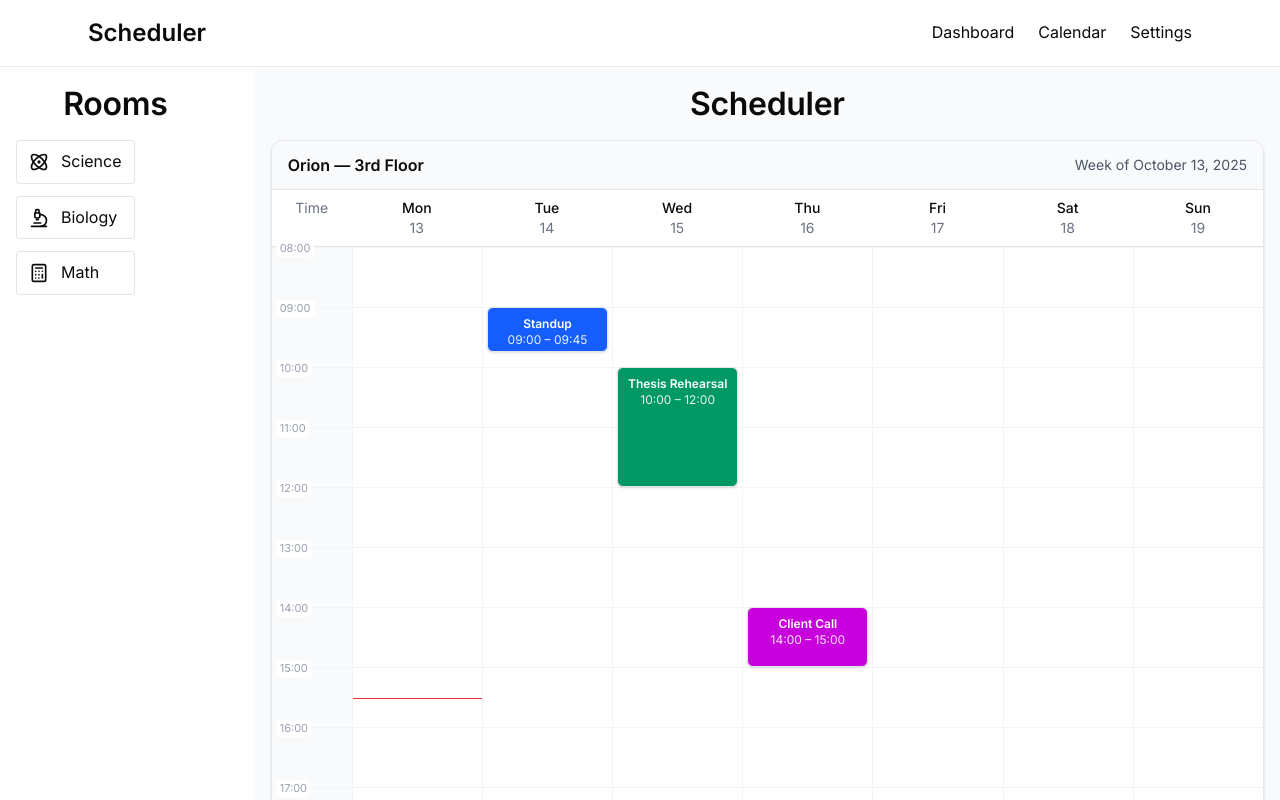
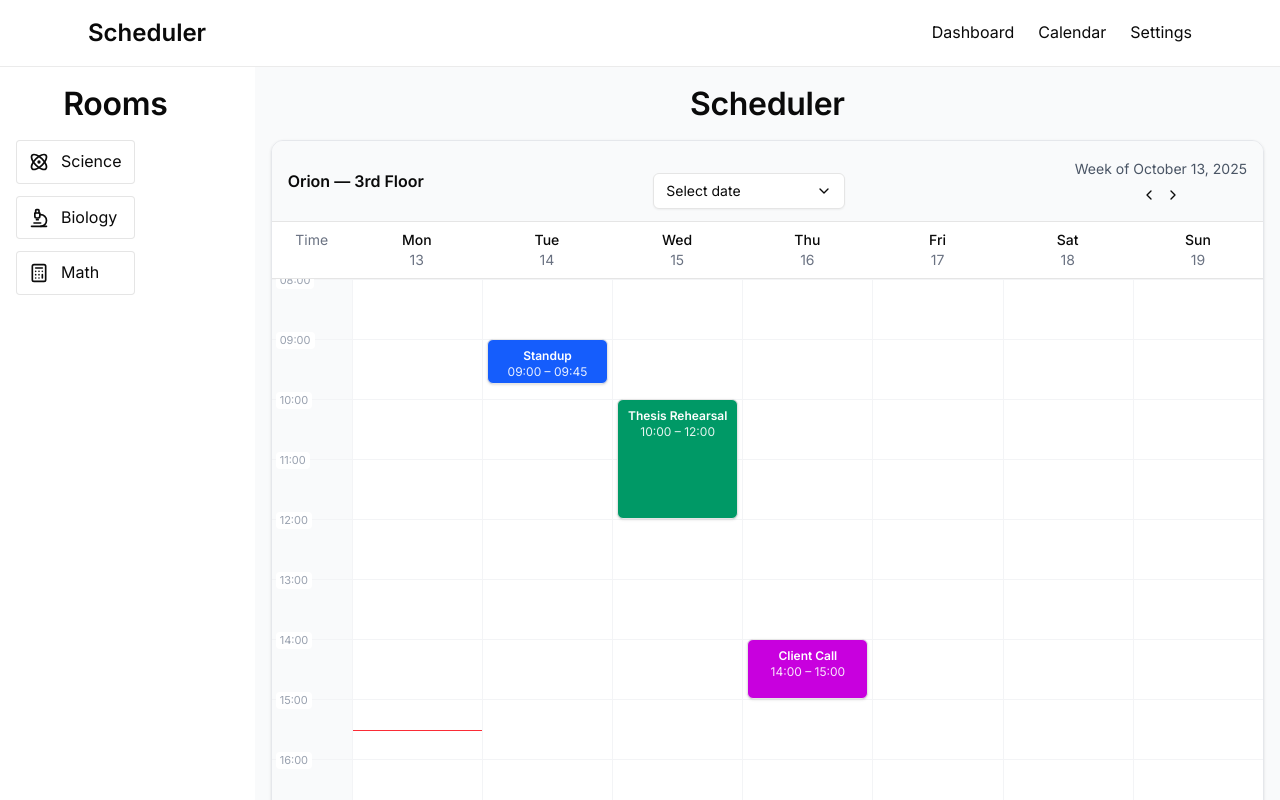
Before and after one commit to fahmi-43146/scheduler, a Next.js app: page / in a window 1280 px wide. Shown: the top 800 px of the page. Built offline with nearby package versions, Linux system fonts and the light colour scheme.

Commit message:
adjusted the scheduler

```diff
--- a/src/components/DatePicker.tsx
+++ b/src/components/DatePicker.tsx
@@ -12,7 +12,7 @@ import {
   PopoverTrigger,
 } from "@/components/ui/popover"
 
-export default function DatePicker({ className = "" }) {
+export default function DatePicker({ className = "", onSelect }: { className?: string; onSelect?: (d: Date) => void }) {
   const [open, setOpen] = React.useState(false)
   const [date, setDate] = React.useState<Date | undefined>(undefined)
 
@@ -32,13 +32,15 @@ export default function DatePicker({ className = "" }) {
             <ChevronDownIcon />
           </Button>
         </PopoverTrigger>
-        <PopoverContent className="w-auto overflow-hidden p-0" align="start">
+        <PopoverContent className="w-auto overflow-hidden p-0 bg-black text-white border border-white/20" align="start">
           <Calendar
             mode="single"
             selected={date}
             captionLayout="dropdown"
-            onSelect={(date) => {
-              setDate(date)
+            className="bg-black text-white"
+            onSelect={(d) => {
+              setDate(d)
+              if (d) onSelect?.(d)
               setOpen(false)
             }}
           />
--- a/src/components/Scheduler.tsx
+++ b/src/components/Scheduler.tsx
@@ -1,6 +1,8 @@
 "use client";
 
-import React, { useMemo } from "react";
+import { ChevronLeftIcon, ChevronRightIcon } from "lucide-react";
+import React, { useMemo, useState } from "react";
+import DatePicker from "./DatePicker";
 
 type EventItem = {
   id: string;
@@ -43,7 +45,8 @@ export default function WeekScheduleDemo() {
   const endHour = 20; // exclusive bottom
   const pxPerMinute = 1; // 1px per minute ⇒ 720px tall if 12h
 
-  const weekStart = useMemo(() => startOfWeekMonday(), []);
+  const [selectedDate, setSelectedDate] = useState<Date>(new Date());
+  const weekStart = useMemo(() => startOfWeekMonday(selectedDate), [selectedDate]);
   const weekDays = useMemo(() => Array.from({ length: 7 }, (_, i) => addDays(weekStart, i)), [weekStart]);
 
   // demo events
@@ -99,6 +102,11 @@ export default function WeekScheduleDemo() {
       {/* Header */}
       <div className="flex items-center justify-between bg-gray-50 border-b px-4 py-3">
         <div className="font-semibold">{roomName}</div>
+        <div className="mt-2">
+            <DatePicker onSelect={(d: Date) => setSelectedDate(d)} />
+          </div>
+       <div className="flex flex-col items-center gap-2">
+
                       <div className="text-sm text-gray-600">
                           Week of{" "}
                           {weekStart.toLocaleDateString(undefined, {
@@ -106,6 +114,18 @@ export default function WeekScheduleDemo() {
                             day: "2-digit",
                             year: "numeric",
                           })}
+                      </div>
+                      <div className="flex items-center gap-2">
+                        <button type="button" onClick={() => setSelectedDate(d => addDays(d, -7))} aria-label="Previous week">
+                          <ChevronLeftIcon className="w-4 h-4 cursor-pointer" />
+                        </button>
+                        <button type="button" onClick={() => setSelectedDate(d => addDays(d, 7))} aria-label="Next week">
+                          <ChevronRightIcon className="w-4 h-4 cursor-pointer" />
+                        </button>
+                      </div>
+
+          {/* Inline date picker */}
+
        </div>
       </div>
 
@@ -120,8 +140,8 @@ export default function WeekScheduleDemo() {
         ))}
       </div>
 
-      {/* Grid */}
-      <div className="relative">
+      {/* Grid (scrollable) */}
+      <div className="relative max-h-[70vh] overflow-y-auto">
         <div className="grid grid-cols-[80px_repeat(7,1fr)]">
           {/* Time labels */}
           <div className="relative" style={{ height: totalMinutes * pxPerMinute }}>
```
Lines whose indentation alone changed are shown as unchanged.
